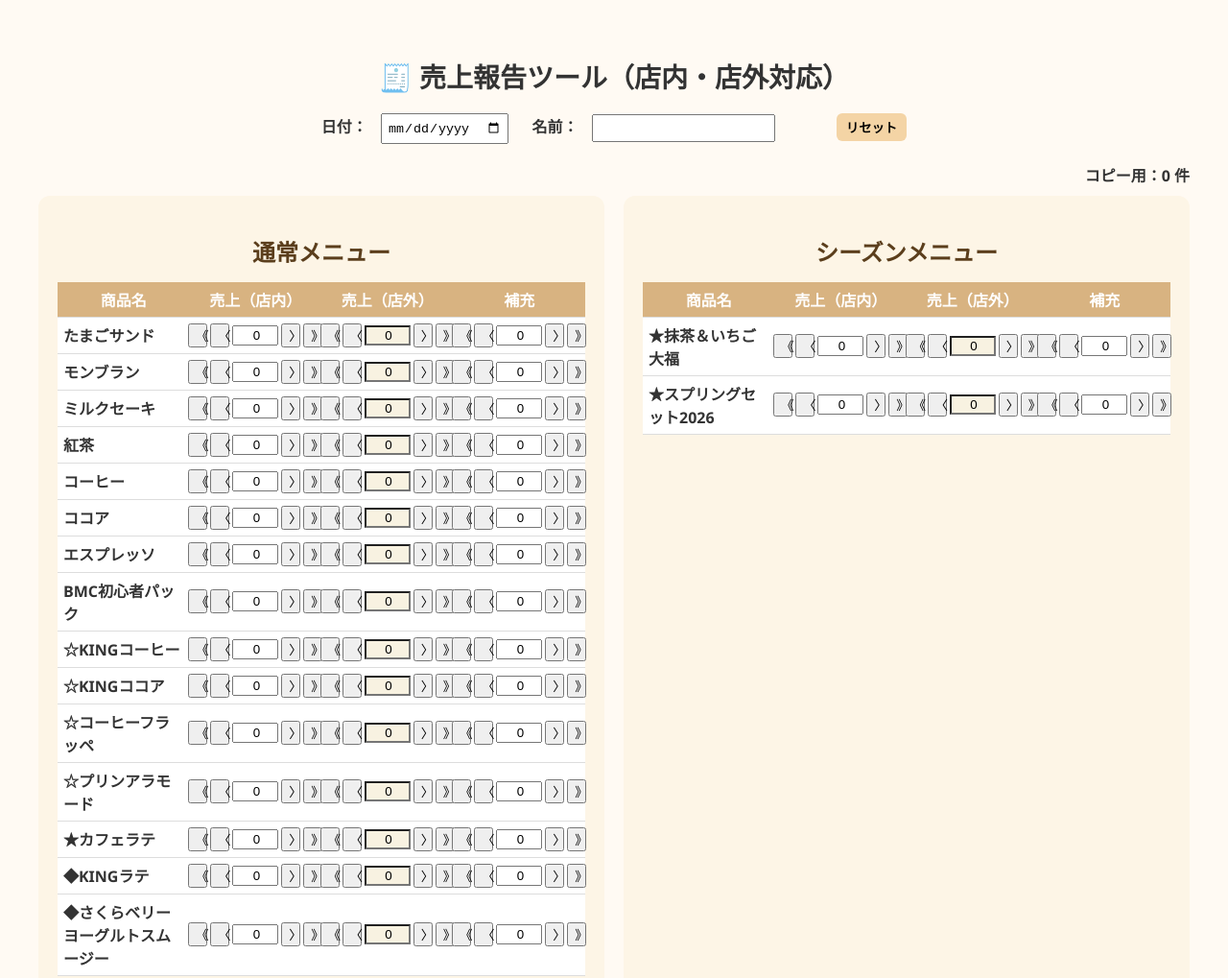
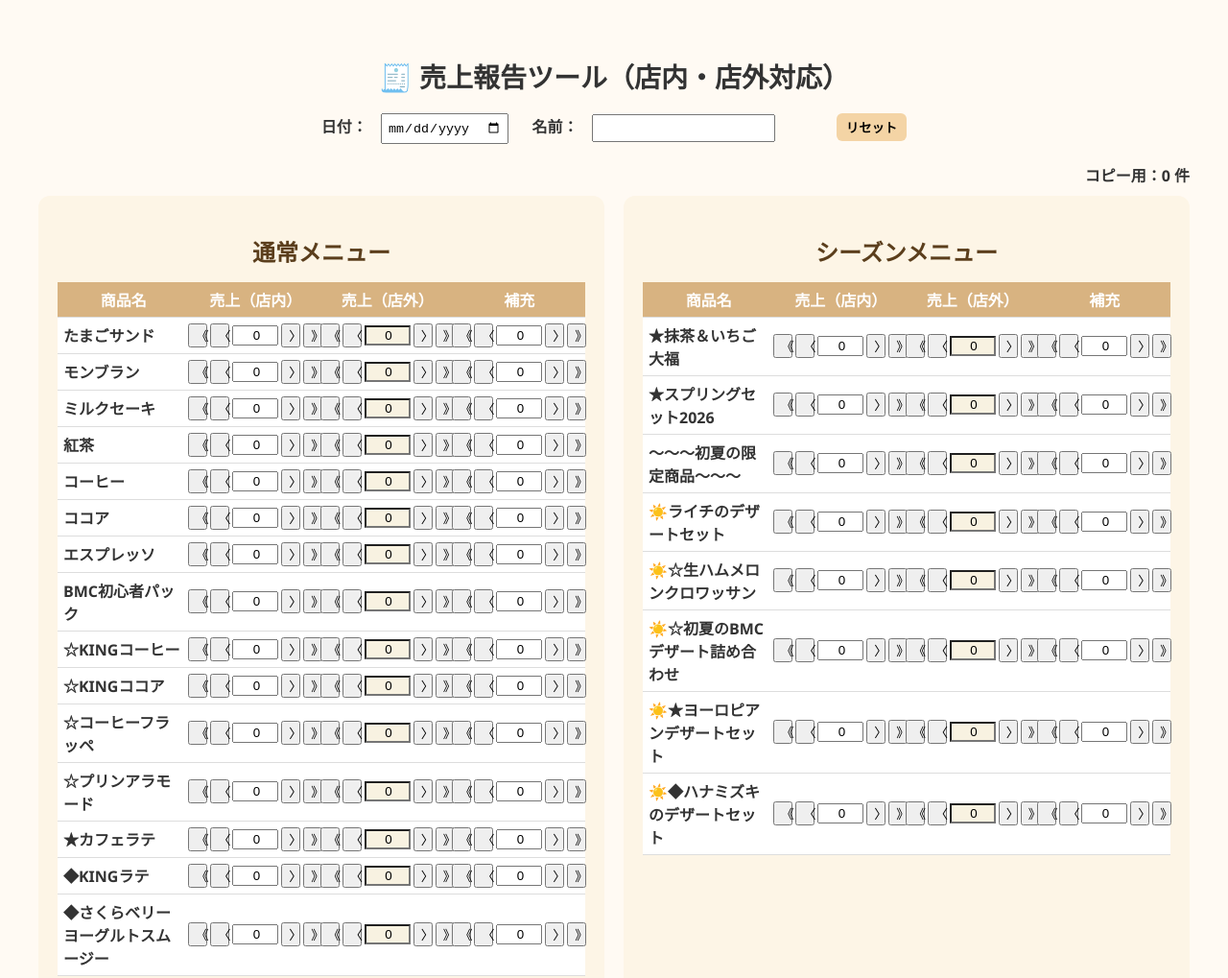
Before and after one commit to sam0814mk/sales-report, a plain HTML site: page index.html in a window 1280 px wide. Shown: the top 1019 px of the page at 96% size. Drawn offline with Linux system fonts and the light colour scheme.

Commit message:
Update index.html

```diff
--- a/index.html
+++ b/index.html
@@ -168,7 +168,7 @@
 
 <script>
 const normalProducts = ["たまごサンド","モンブラン","ミルクセーキ","紅茶","コーヒー","ココア","エスプレッソ","BMC初心者パック","☆KINGコーヒー","☆KINGココア","☆コーヒーフラッペ","☆プリンアラモード","★カフェラテ","◆KINGラテ","◆さくらベリーヨーグルトスムージー"];
-const halloweenProducts = ["★抹茶＆いちご大福","★スプリングセット2026"];
+const halloweenProducts = ["★抹茶＆いちご大福","★スプリングセット2026","～～～初夏の限定商品～～～","☀️ライチのデザートセット","☀️☆生ハムメロンクロワッサン","☀️☆初夏のBMCデザート詰め合わせ","☀️★ヨーロピアンデザートセット","☀️◆ハナミズキのデザートセット"];
 const copyArea = document.getElementById('copyArea');
 const copyCount = document.getElementById('copyCount');
 
```
